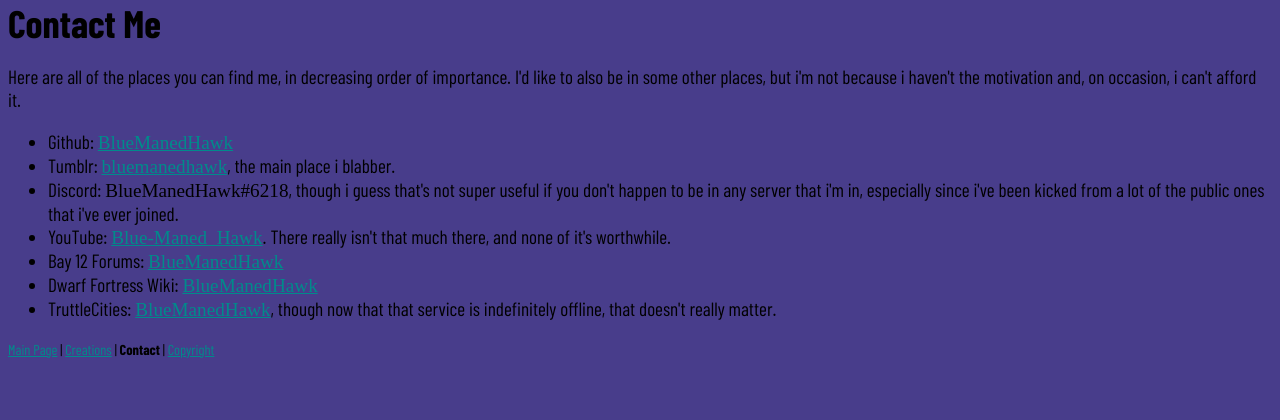
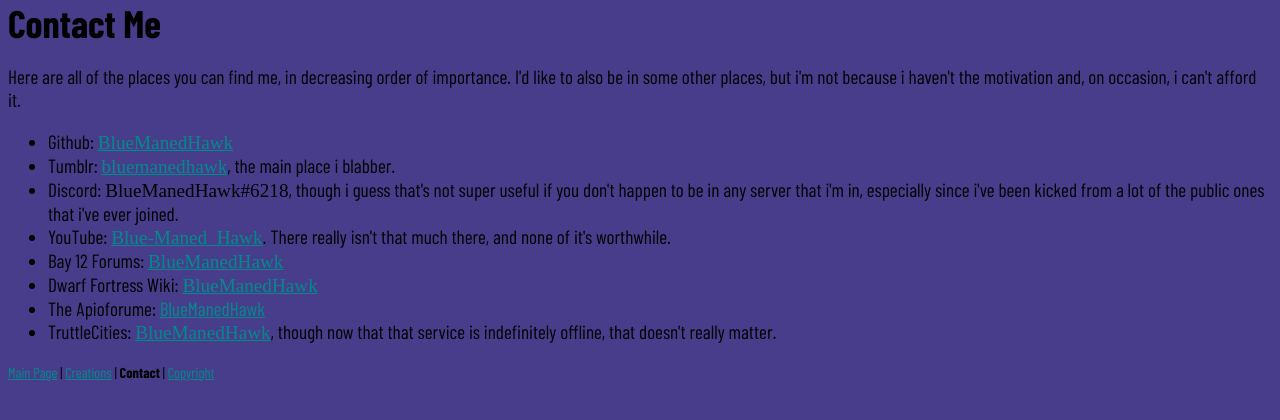
Before and after one commit to BlueManedHawk/bluemanedhawk.github.io, a plain HTML site: page Contact.html in a window 1280 px wide. Drawn offline with Linux system fonts and the light colour scheme.

Commit message:
look at where i am now
yeyhoo

```diff
--- a/Contact.html
+++ b/Contact.html
@@ -16,6 +16,7 @@
 			<li>YouTube:  <a href=https://www.youtube.com/channel/UCSJSpMgWOWLcrH5s4xT16uA><code>Blue-Maned_Hawk</code></a>.  There really isn't that much there, and none of it's worthwhile.</li>
 			<li>Bay 12 Forums:  <a href=http://www.bay12forums.com/smf/index.php?action=profile;u=127708><code>BlueManedHawk</code></a></li>
 			<li>Dwarf Fortress Wiki:  <a href=https://dwarffortresswiki.org/index.php/User:BlueManedHawk><code>BlueManedHawk</code></a></li>
+			<li>The Apioforume:  <a href=https://a.gh0.pw/user/BlueManedHawk>BlueManedHawk</a></li>
 			<li>TruttleCities:  <a href=http://truttle1.xyz/truttlecities/~BlueManedHawk/><code>BlueManedHawk</code></a>, though now that that service is indefinitely offline, that doesn't really matter.</li>
 		</ul>
 		</p>
```
